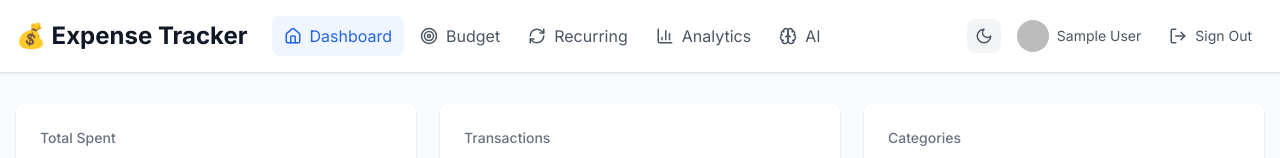
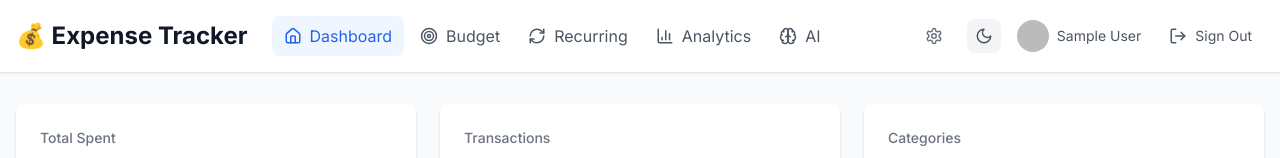
Before and after one commit to leolunardelli/expanse-tracker, a Next.js app: page / in a window 1280 px wide. Shown: the top 158 px of the page. Built offline with nearby package versions, Linux system fonts and the light colour scheme; no server answers; the database is empty; sample sign-in values are in the browser's storage.

Commit message:
ui(header): add Settings gear icon to navigation bar
- Added Settings icon button next to dark mode toggle
- Active state highlighting when on /settings route
- Positioned before dark mode toggle for easy access

```diff
--- a/components/Header.tsx
+++ b/components/Header.tsx
@@ -1,7 +1,7 @@
 'use client';
 
 import { signOut } from 'next-auth/react';
-import { LogOut, BarChart3, Home, Brain, Target, RefreshCw } from 'lucide-react';
+import { LogOut, BarChart3, Home, Brain, Target, RefreshCw, Settings } from 'lucide-react';
 import Link from 'next/link';
 import { usePathname } from 'next/navigation';
 import DarkModeToggle from './DarkModeToggle';
@@ -78,6 +78,17 @@ export default function Header({ userName, userImage }: HeaderProps) {
           </nav>
         </div>
         <div className="flex items-center gap-4">
+          <Link
+            href="/settings"
+            className={`p-2 rounded-lg transition ${
+              pathname === '/settings'
+                ? 'bg-gray-200 dark:bg-gray-700 text-gray-900 dark:text-white'
+                : 'text-gray-500 dark:text-gray-400 hover:bg-gray-100 dark:hover:bg-gray-800'
+            }`}
+            title="Settings"
+          >
+            <Settings size={18} />
+          </Link>
           <DarkModeToggle />
           <div className="flex items-center gap-2">
             {userImage && (
```
